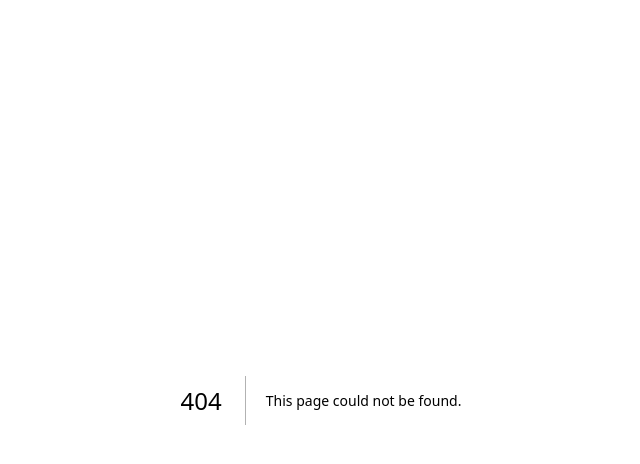
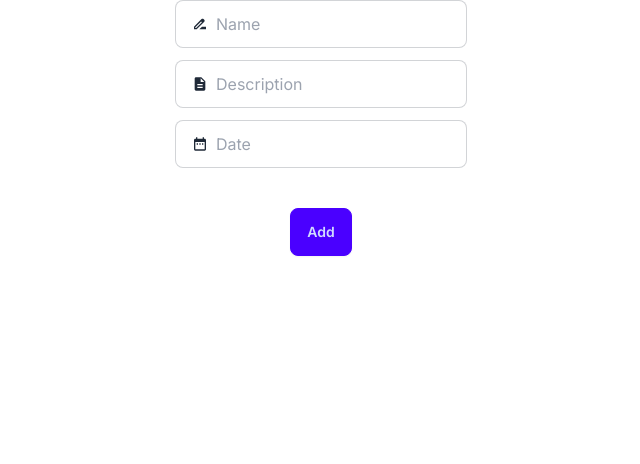
Before and after one commit to GreatUsername63/todo, a Next.js app: page /tasks/edit in a window 1280 px wide. Before the commit this address had no page. Shown: the top 464 px of the page, without its empty margins (319-959 px from the left). Built offline with nearby package versions, Linux system fonts and the light colour scheme.

Commit message:
Basic modify

```diff
--- a/src/app/tasks/components/TaskColumn.tsx
+++ b/src/app/tasks/components/TaskColumn.tsx
@@ -31,9 +31,12 @@ export default function Home(props: any) {
                 </label>
             </td>
             <td>
-                <button className="btn">
-                    <FaEdit />
-                </button>
+                <a href={process.env.URL + "/tasks/edit?id=" + props.data.id}>
+                    <button className="btn">
+
+                        <FaEdit />
+                    </button>
+                </a>
             </td>
             <td>
                 <button className="btn" onClick={() => document.getElementById('delete_modal_' + props.data.id).showModal()}>
--- /dev/null
+++ b/src/app/tasks/edit/page.tsx
@@ -0,0 +1,53 @@
+"use client"
+
+import { MdDriveFileRenameOutline } from "react-icons/md";
+import { MdDescription } from "react-icons/md";
+import { MdDateRange } from "react-icons/md";
+import { useState } from "react";
+import { useRouter } from "next/navigation";
+import { useSearchParams } from "next/navigation";
+
+export default function Home() {
+  const router = useRouter()
+  const [name, setName] = useState('');
+  const [description, setDescription] = useState('')
+  const [dueDate, setDueDate] = useState('')
+
+  const searchParams = useSearchParams()
+  const id = searchParams.get("id")
+
+  const submitTask = async () => {
+    const res = await fetch('http://localhost:3000/api/task/' + id, {
+      method: 'PUT',
+      body: JSON.stringify({ "name": name, "description": description, "dueDate": dueDate, "userId": 1, "complete": true }),
+      headers: {
+        'Content-Type': 'application/json',
+      },
+    })
+    const data = await res.json()
+    console.log(data)
+    router.back()
+  }
+
+  return (
+    <main className="flex min-h-screen flex-col items-center">
+      <div className="grid gap-y-3">
+        <label className="input input-bordered flex items-center gap-2">
+          <MdDriveFileRenameOutline />
+          <input type="text" className="grow" placeholder="Name" onChange={(e) => setName(e.target.value)} />
+        </label>
+        <label className="input input-bordered flex items-center gap-2">
+          <MdDescription />
+          <input type="text" className="grow" placeholder="Description" onChange={(e) => setDescription(e.target.value)} />
+        </label>
+        <label className="input input-bordered flex items-center gap-2">
+          <MdDateRange />
+          <input type="text" className="grow" placeholder="Date" onChange={(e) => setDueDate(e.target.value)} />
+        </label>
+      </div>
+      <div className="p-10">
+        <button className="btn btn-primary" onClick={submitTask}>Add</button>
+      </div>
+    </main>
+  )
+};
```
